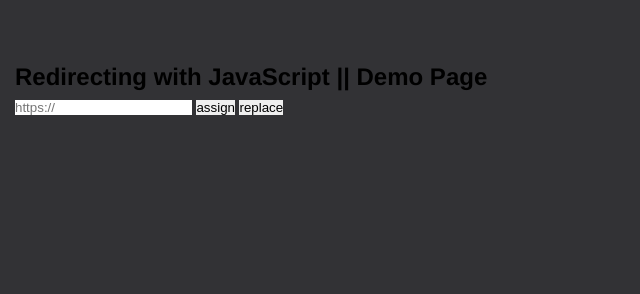
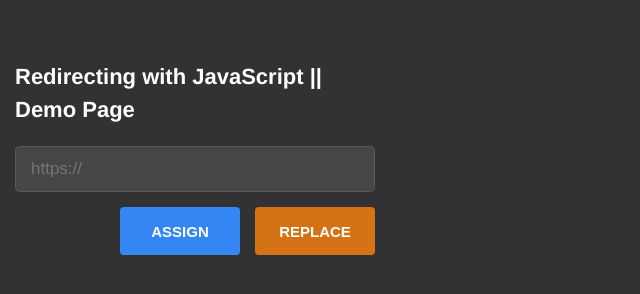
Before and after one commit to jgable01/assignment3, a plain HTML site: page index.html in a window 1280 px wide. Shown: the whole page, without its empty margins (0-640 px from the left). Drawn offline with Linux system fonts and the light colour scheme.

Commit message:
Styling v1

```diff
--- a/assets/style/index.css
+++ b/assets/style/index.css
@@ -26,3 +26,52 @@
 body {
   background-color: var(--app-bg-dark);
 }
+
+h2 {
+  font-size: 22px;
+  font-weight: 600;
+  color: #fff;
+}
+
+section {
+  width: 360px;
+}
+
+form {
+  margin-top: 20px;
+  width: 100%;
+  text-align: right;
+  font-size: 0;
+}
+
+input[type=text] {
+  width: 100%;
+  height: 46px;
+  padding: 0 15px;
+  border: 1px solid rgb(255 255 255 / 0.1);
+  background-color: rgb(255 255 255 / 0.1);
+  border-radius: 5px;
+  font-size: 17px;
+  color: #fff;
+  text-align: left;
+}
+
+input[type=button] {
+  margin-top: 15px;
+  width: 120px;
+  height: 48px;
+  text-align: center;
+  background-color: var(--app-bg-blue);
+  border-radius: 4px;
+  font-size: 15px;
+  font-weight: 600;
+  color: #fff;
+  text-transform: uppercase;
+  letter-spacing: 0.4;
+  cursor: pointer;
+}
+
+input[type=button].replace {
+  margin-left: 15px;
+  background-color: var(--app-bg-orange);
+}
```
